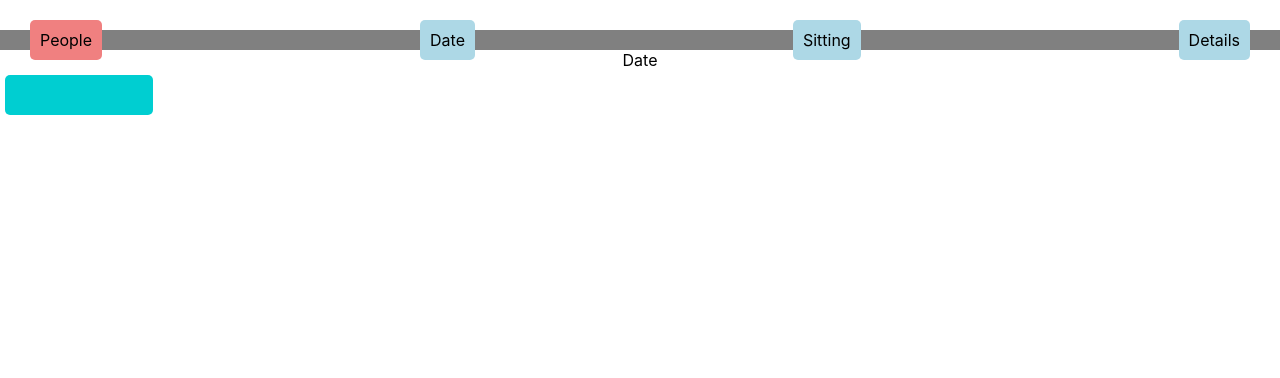
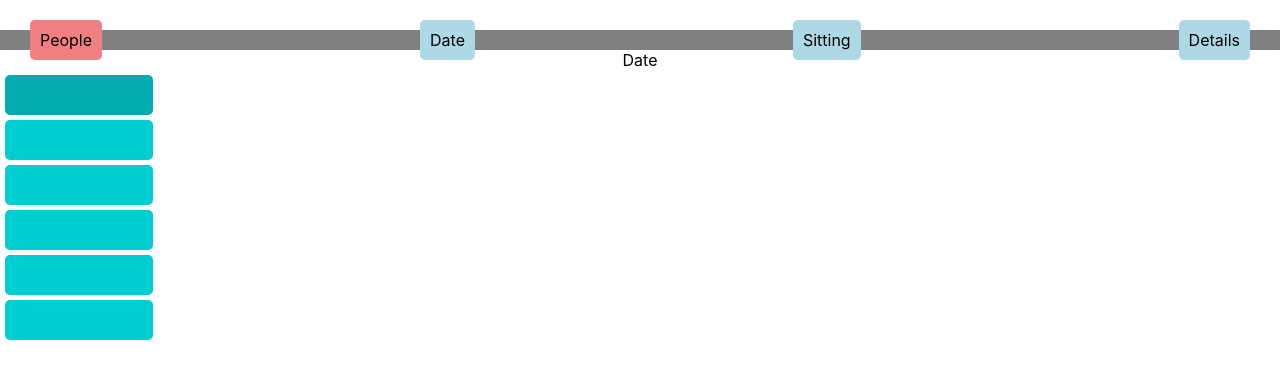
Before and after one commit to Josh8011/reservation, a React (Create React App) app: page /DatePage in a window 1280 px wide. In both pictures the pointer is over the element 79 px from the left and 95 px from the top of the page. Shown: the top 378 px of the page. Built offline with nearby package versions, Linux system fonts and the light colour scheme; no server answers.

Commit message:
Date page not finished

```diff
--- a/src/Components/Css/MonthSelectBtn.css
+++ b/src/Components/Css/MonthSelectBtn.css
@@ -6,3 +6,12 @@
     width:10%;
     height:20px;
 }
+
+.MonthSelectBtn:hover{
+    padding:10px;
+    background-color: rgb(2, 171, 173);
+    margin:5px;
+    border-radius: 5px;
+    width:10%;
+    height:20px;
+}
--- a/src/Components/Css/PeopleSelectionLink.css
+++ b/src/Components/Css/PeopleSelectionLink.css
@@ -6,3 +6,11 @@
     border-radius: 5px;
     text-decoration: none;
 }
+.PeopleSelectionLink:hover{
+    background-color: darkgreen;
+    color: Black;
+    margin: 30px;
+    padding: 10px;
+    border-radius: 5px;
+    text-decoration: none;
+}
--- a/src/Components/MonthSelectBtn.js
+++ b/src/Components/MonthSelectBtn.js
@@ -4,12 +4,11 @@ import "./Css/MonthSelectBtn.css"
 export function MonthSelectBtn(props)
 {
 
-
     function MonthButtonOnClick(){
 
     }
 
     return(
-        <div className="MonthSelectBtn" onClick={MonthButtonOnClick}></div>
+        <div className="MonthSelectBtn" onClick={MonthButtonOnClick}> {props.Month}</div>
     );
 }
--- a/src/pages/DatePage.js
+++ b/src/pages/DatePage.js
@@ -22,13 +22,19 @@ export function DatePage(props){
 
     var currentDate = new Date();
 
+    var MonthBtns = []
 
+    for(let i = 0; i < 6; i++)
+    {
+        console.log(currentDate.getMonth);
+        MonthBtns.push( <MonthSelectBtn key={i} month={currentDate.setMonth(currentDate.getMonth + i) }/>)
+    }
 
 
     return(
         <div>
             Date
-            <MonthSelectBtn/>
+            {MonthBtns}
 
         </div>
     );
```
